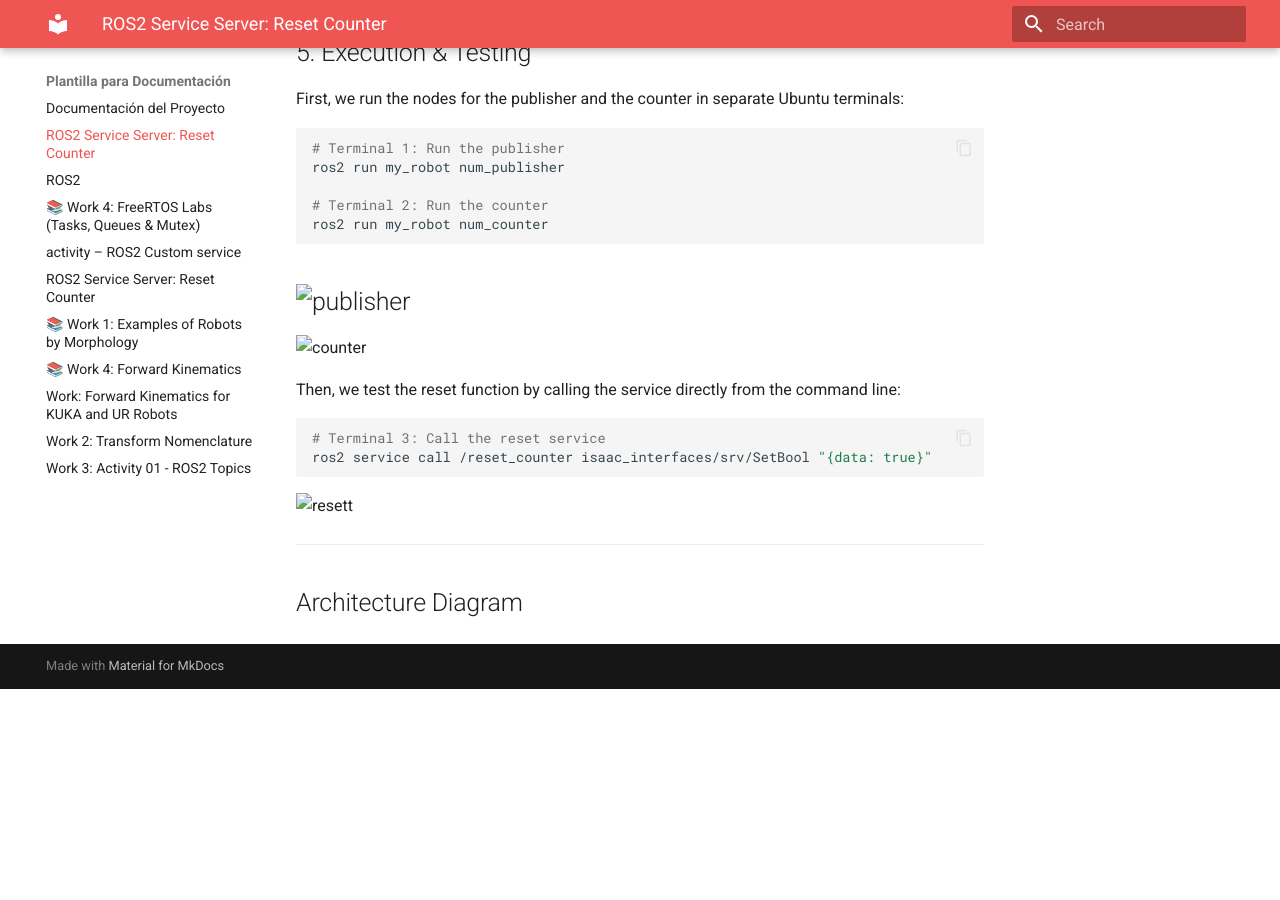
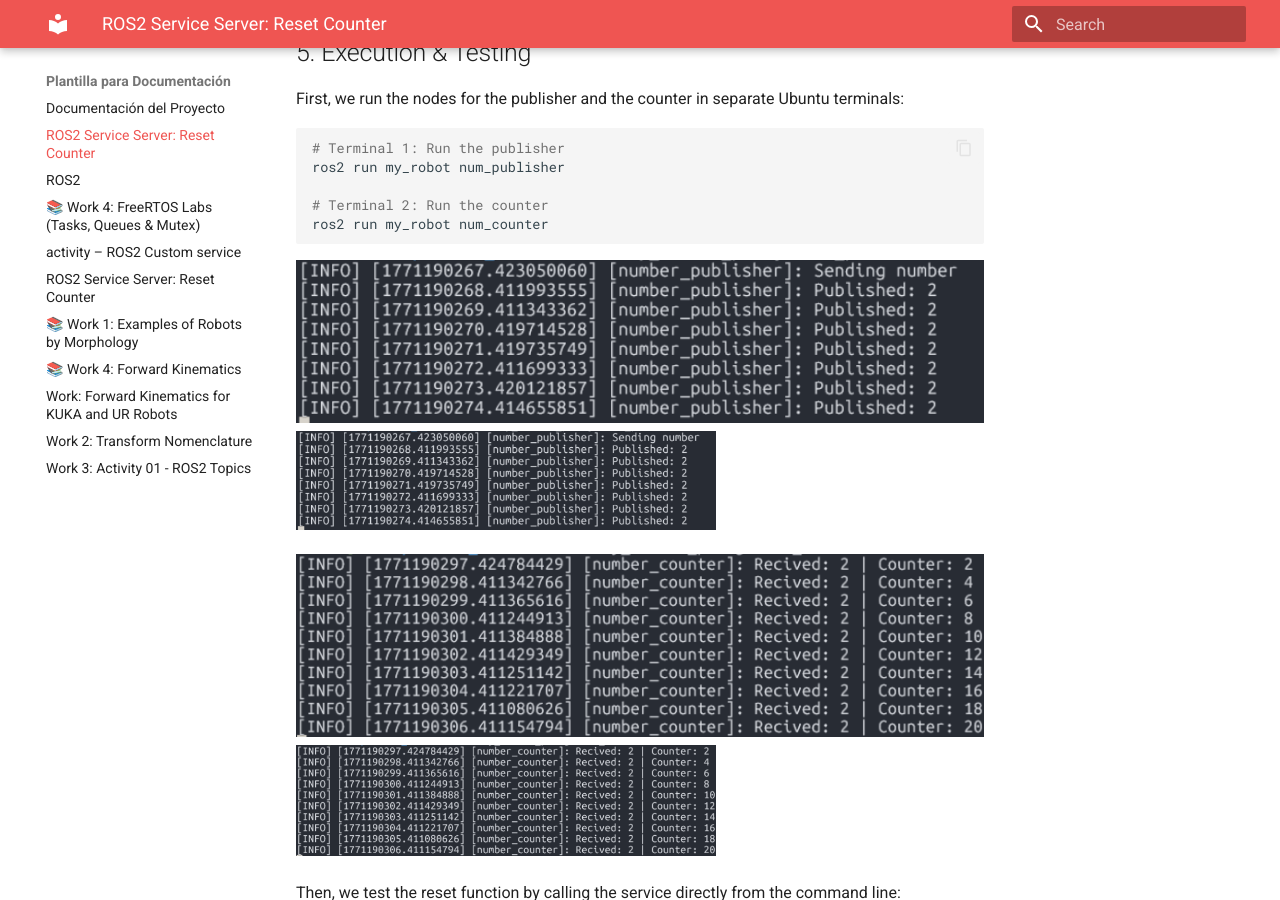
Before and after one commit to Isaacan123/Robotica, an MkDocs documentation site: the page built from docs/Ros2.md, in a window 1280 px wide and 900 px high, scrolled down 3977 px. Built offline with MkDocs 1.6.1 and Material for MkDocs 9.7.7, drawn with Linux system fonts in a browser that asks for light colours; before the commit the page ends 4666 px from its top, so only the background shows below that.

Commit message:
Add files via upload

````diff
--- a/docs/Ros2.md
+++ b/docs/Ros2.md
@@ -189,10 +189,16 @@ ros2 run my_robot num_publisher
 # Terminal 2: Run the counter
 ros2 run my_robot num_counter
 ```
+<!-- Control de tamaño usando HTML (cuando se requiera) -->
 
-![publisher](../docs/recursos/imgs/publish.png)
----
-![counter](../docs/recursos/imgs/count.png)
+
+![Diagrama del sistema](recursos/imgs/publish.png)
+<img src="../recursos/imgs/publish.png" alt="Diagrama del sistema" width="420">
+
+
+![Diagrama del sistema](recursos/imgs/count.png)
+<img src="../recursos/imgs/count.png" alt="Diagrama del sistema" width="420">
+
 
 Then, we test the reset function by calling the service directly from the command line:
 
@@ -201,8 +207,9 @@ Then, we test the reset function by calling the service directly from the comman
 ros2 service call /reset_counter isaac_interfaces/srv/SetBool "{data: true}"
 ```
 
-![resett](../docs/recursos/imgs/resett.png)
+![Diagrama del sistema](recursos/imgs/resett.png)
+<img src="../recursos/imgs/resett.png" alt="Diagrama del sistema" width="420">
+
 
 ---
-
 ##  Architecture Diagram
````
